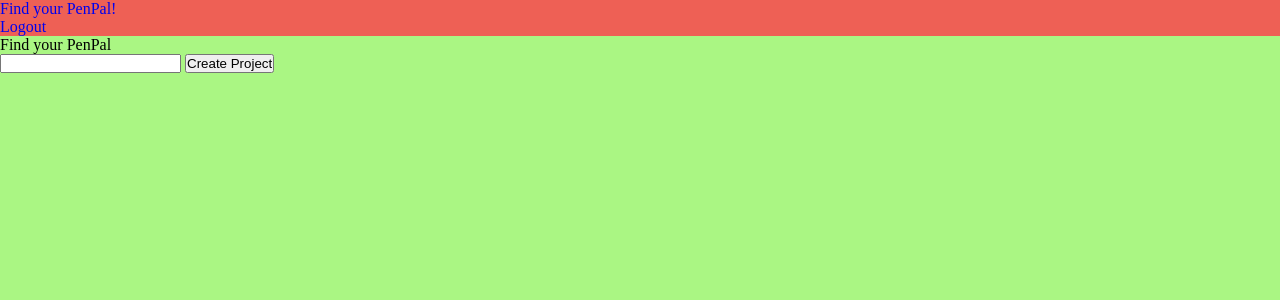
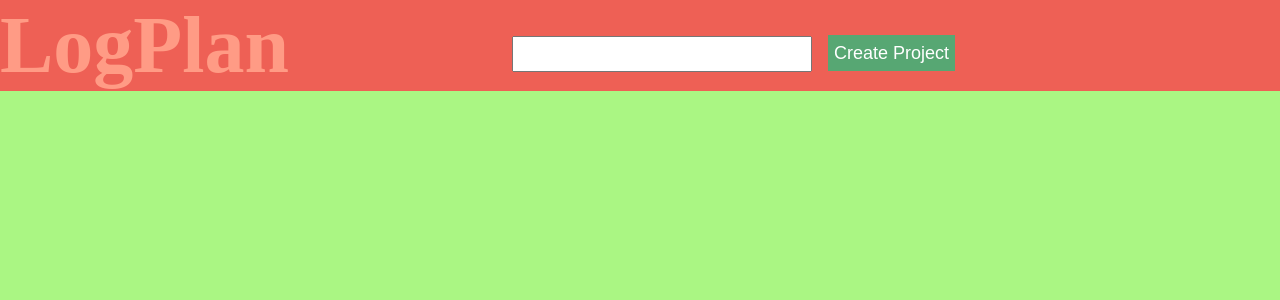
Before and after one commit to VeryThankYou/LogPlan, a PHP site: page /main.php in a window 1280 px wide. Shown: the top 300 px of the page. Run offline with PHP 8.4, Linux system fonts and the light colour scheme; the visitor is signed in with stand-in values (Sample User, id 1); data that the repository does not hold is empty.

Commit message:
Progress on main.php
Header'en er færdig

Mangler project visualiseretingenr

```diff
--- a/css/main.css
+++ b/css/main.css
@@ -7,11 +7,37 @@ box-sizing: border-box;
 
 .header {
     background-color: #EE6055;
+    max-height: 92.8px;
 }
 
 .header h1 {
     font-size: 80px;
     color: #ff9b85;
+    display: inline-block;
+}
+
+.header_Form {
+    display: inline-block;
+    position: absolute;
+    left: 40%;
+    top: 35px;
+    vertical-align: super;
+}
+
+.header_Form input[type=text] {
+    height: 36px;
+    width: 300px;
+    margin-right: 12px;
+}
+
+.header_Form input[type=submit] {
+    height: 36px;
+    padding: 4px 6px;
+    font-size: large;
+    background-color: #57a773;
+    border: none;
+    color: white;
+    cursor: pointer;
 }
 
 body, html {
@@ -63,7 +89,17 @@ body, html {
     text-align: right;
 }
 
-.table_regIn input[type=text], input[type=password], input[type=email] {
+.table_regIn input[type=text] {
+    padding: 2px 4px;
+    width: 100%;
+}
+
+.table_regIn input[type=password] {
+    padding: 2px 4px;
+    width: 100%;
+}
+
+.table_regIn input[type=email] {
     padding: 2px 4px;
     width: 100%;
 }
@@ -94,10 +130,19 @@ body, html {
     border: none;
     color: white;
     cursor: pointer;
+    text-shadow: 3px 2px #57a773;
 }
 
-/*
-@media only screen and (max-width: 768){
+.projectTable {
+    margin: 100px 18%;
+}
 
+.projectTable th{
+    font-size: 70px;
+    color: white;
+    text-shadow: 3px 2px #57a773;
 }
-*/
+
+.project {
+    background-color: #ffd97d;
+}
--- a/main.php
+++ b/main.php
@@ -42,9 +42,7 @@ if ($_SERVER["REQUEST_METHOD"] == "POST")  {
       header('location:project.php');
 
     }
-
   }
-
 
 ?>
 <!DOCTYPE html>
@@ -60,23 +58,18 @@ if ($_SERVER["REQUEST_METHOD"] == "POST")  {
 <body>
 
   <div class="header">
-  <ul>
-    <a href="main.php"><li>Find your PenPal!</li></a>
-    <a href="index.php"><li>Logout</li></a>
-  </ul>
+
+    <h1>LogPlan</h1>
+
+    <form method="POST" class="header_Form">
+
+      <input type="text" name="projectName">
+      <input type="submit" name="newProject" value="Create Project">
+
+    </form>
   </div>
 
-  <div class="inputPage">
 
-    <div class="nameBar">
-      <p>Find your PenPal</p>
-    </div>
-    <form method="POST">
-      <input type="text" name="projectName">
-      <input type="submit" name="newProject" value="Create Project">
-    </form>
-
-  </div>
   <?php
   $userid = userID($_SESSION['email'], $conn);
   $sql = "SELECT * FROM project INNER JOIN user_project ON project.id = user_project.project_id WHERE user_project.user_id = $userid;";
@@ -85,15 +78,15 @@ $result = $conn->query($sql);
   if($result->num_rows > 0){
   ?>
 
-  <table class="gaesteSe">
+  <table class="projectTable">
     <tr>
-      <th>Project</th>
+      <th colspan="2">Projects</th>
     </tr>
   <?php
   // løb alle rækker igennem
   while($row = $result->fetch_assoc()) {
   ?>
-    <tr>
+    <tr class="project">
     <?php
       $name = $row['name'];
       $id = $row['id'];
@@ -101,7 +94,6 @@ if($result->num_rows > 0){
     ?>
     </tr>
   <?php
-
   }
   ?>
   </table>
```
Lines whose indentation alone changed are shown as unchanged.
